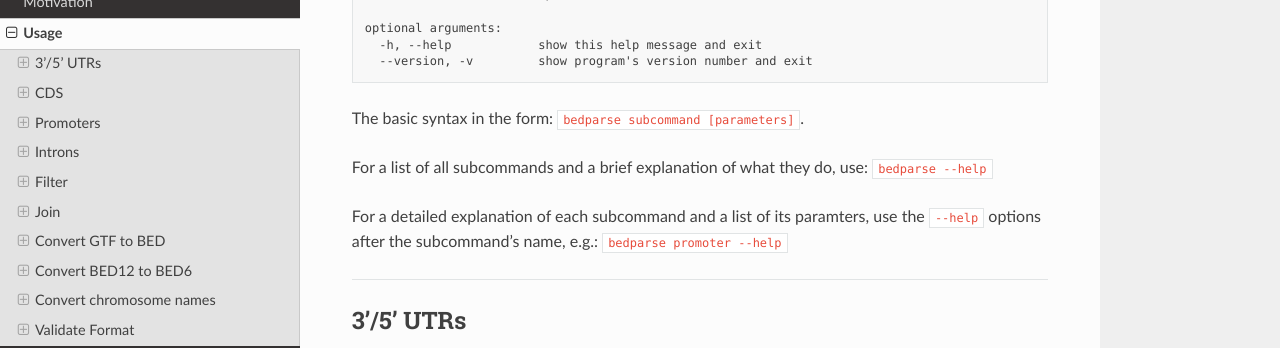
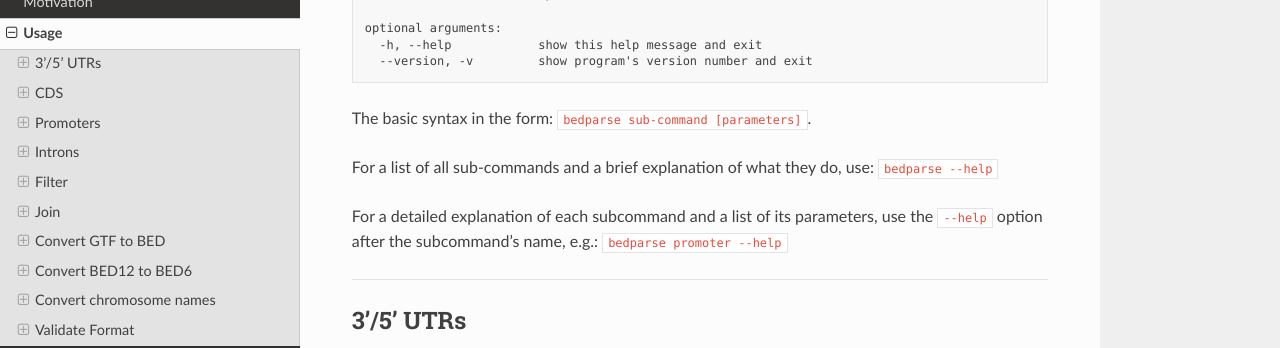
Before and after one commit to tleonardi/bedparse, a Sphinx documentation site: the page built from docs/Usage.md, in a window 1280 px wide and 900 px high, scrolled down 426 px. Shown: the part 147-495 px from the top of the window. Built offline with Sphinx 7.4.7 and the Read the Docs theme 2.0.0, drawn with Linux system fonts in a browser that asks for light colours.

Commit message:
Added basic usage and badges

````diff
--- a/docs/Usage.md
+++ b/docs/Usage.md
@@ -30,11 +30,11 @@ optional arguments:
   --version, -v         show program's version number and exit
 ```
 
-The basic syntax in the form: `bedparse subcommand [parameters]`.
+The basic syntax in the form: `bedparse sub-command [parameters]`.
 
-For a list of all subcommands and a brief explanation of what they do, use: `bedparse --help`
+For a list of all sub-commands and a brief explanation of what they do, use: `bedparse --help`
 
-For a detailed explanation of each subcommand and a list of its paramters, use the `--help` options after the subcommand's name, e.g.: `bedparse promoter --help`
+For a detailed explanation of each subcommand and a list of its parameters, use the `--help` option after the subcommand's name, e.g.: `bedparse promoter --help`
 
 ---
 
````
Also changed, not shown: README.md (+24 -11 lines).
